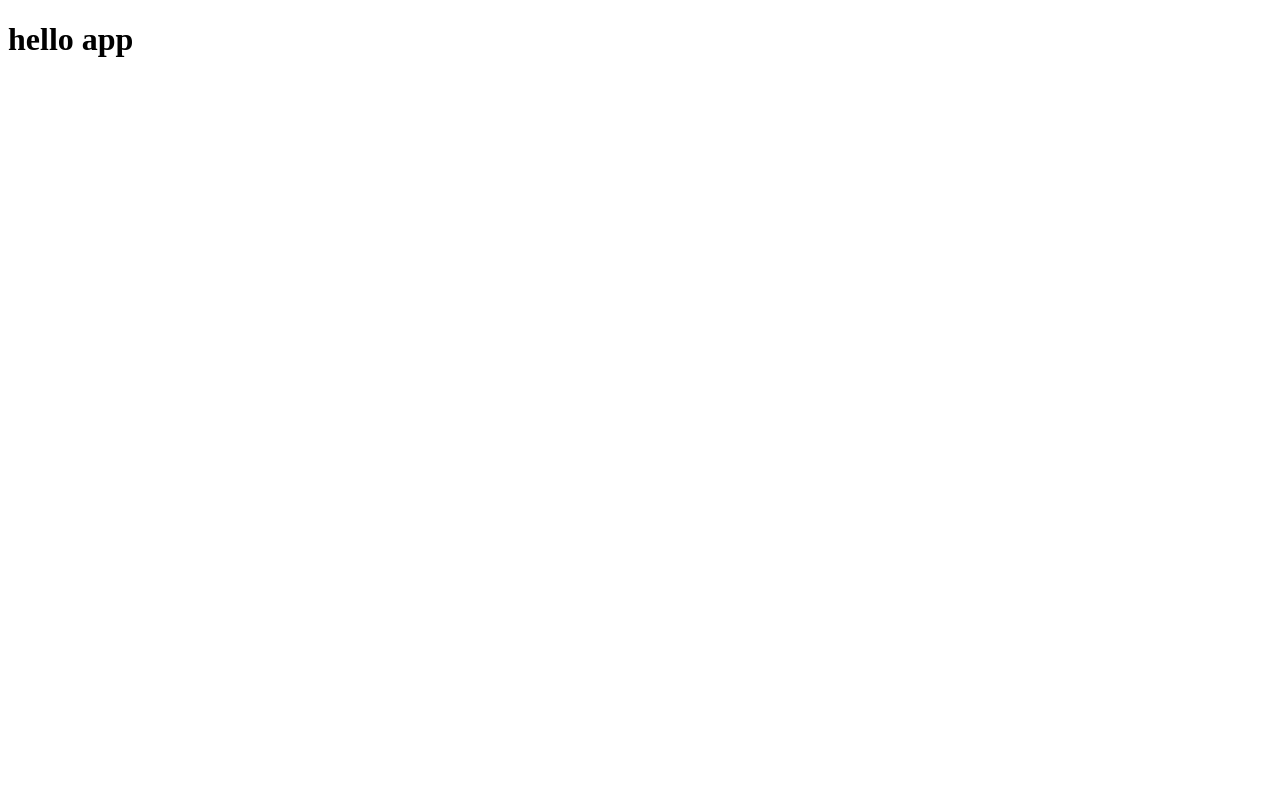
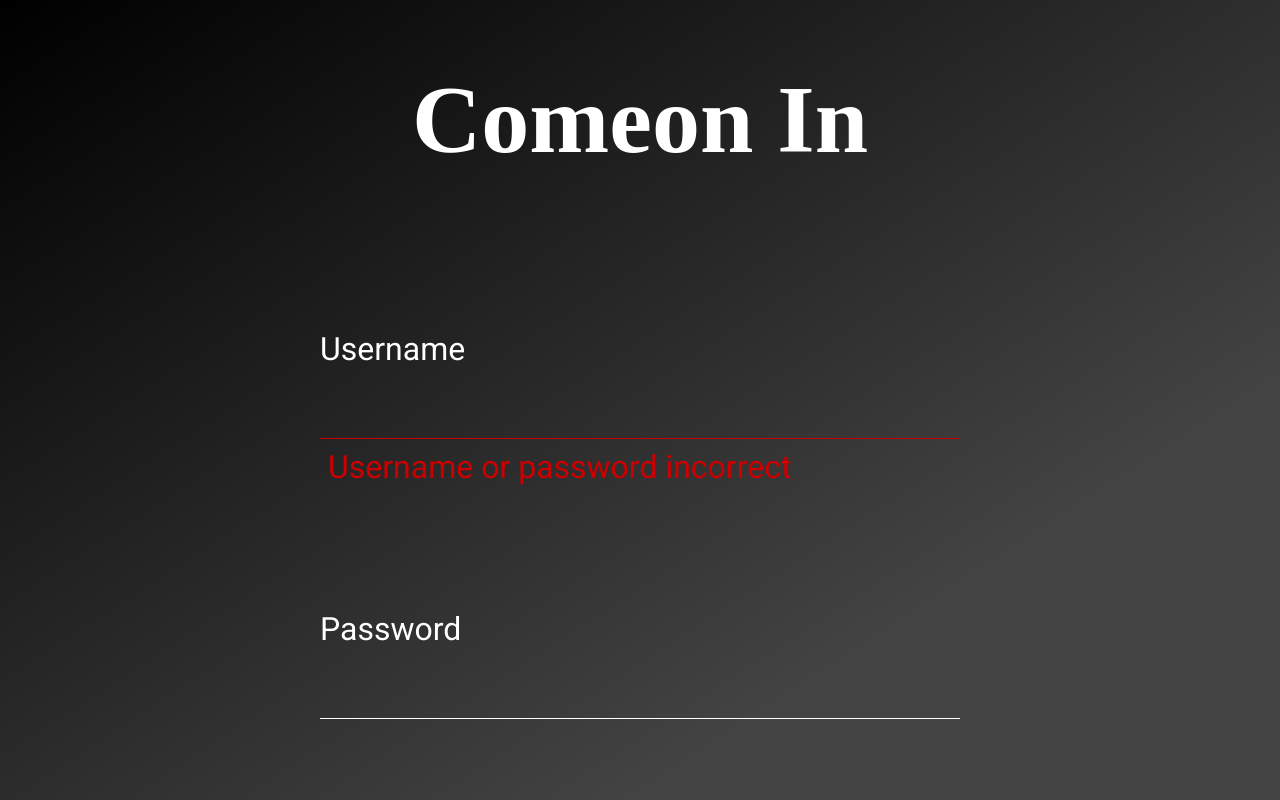
Before and after one commit to aimeedyki/comeon-in, a React app: page / in a window 1280 px wide. Built offline with nearby package versions, Linux system fonts and the light colour scheme; a web font is replaced by a local one.

Commit message:
create TextField component

```diff
--- /dev/null
+++ b/src/components/App.js
@@ -0,0 +1,15 @@
+import React from "react";
+
+import Login from './Login';
+
+import './App.scss';
+import './common/common-styles.scss';
+
+const App = () =>
+  <div className="app">
+    <div className="app__wrapper">
+      <Login />
+    </div>
+  </div>;
+
+export default App;
--- /dev/null
+++ b/src/components/App.scss
@@ -0,0 +1,18 @@
+@import './common/theme.scss';
+
+body {
+  font-family: 'Roboto', Arial, Helvetica, sans-serif;
+  margin: 0;
+}
+
+.app {
+  height: 100vh;
+  width: 100vw;
+  background-color: map-get($colors, dark-gradient);
+  background-image: $background-gradient;
+  color: map-get($colors, light );
+
+  &__wrapper {
+    height: 100%;
+  }
+}
--- /dev/null
+++ b/src/components/Login/Login.js
@@ -0,0 +1,29 @@
+import React from 'react';
+
+import TextField from '../common/TextField';
+
+import './Login.scss';
+
+const Login = () => {
+
+  return (
+    <div className="login">
+      <h1 className="co-logo">Comeon In</h1>
+      <form className="login__form">
+        <TextField
+          label="Username"
+          id="username"
+          onChange={()=>{console.log('i changed username')}}
+          error="Username or password incorrect"
+        />
+        <TextField
+          label="Password"
+          id="password"
+          onChange={()=>{console.log('i changed password')}}
+        />
+      </form>
+    </div>
+  )
+}
+
+export default Login;
--- /dev/null
+++ b/src/components/Login/Login.scss
@@ -0,0 +1,17 @@
+.login {
+  display:flex;
+  flex-direction: column;
+  justify-content: space-around;
+  align-items: center;
+  height: 100%;
+
+  &__form {
+    display: flex;
+    flex-direction: column;
+    justify-content: space-around;
+    align-items: center;
+    height: 60rem;
+    width: 40rem;
+
+  }
+}
--- /dev/null
+++ b/src/components/Login/index.js
@@ -0,0 +1,3 @@
+import Login from './Login';
+
+export default Login;
--- /dev/null
+++ b/src/components/common/Button/Button.scss
@@ -0,0 +1,3 @@
+.co-button {
+  border: 0.5rem green;
+}
--- /dev/null
+++ b/src/components/common/Button/index.js
@@ -0,0 +1,3 @@
+import Button from './Button';
+
+export default Button;
--- /dev/null
+++ b/src/components/common/TextField/TextField.js
@@ -0,0 +1,60 @@
+import React from 'react';
+import classNames from 'classnames';
+import PropTypes from 'prop-types';
+
+import './TextField.scss'
+
+const TextField = ({
+  className,
+  error,
+  id,
+  label,
+  onChange,
+  placeholder,
+  type,
+  value,
+  ...restProps
+}) => (
+    <label
+      htmlFor={id}
+      className={classNames(
+        className,
+        'text-field',
+        { 'text-field--error': error }
+      )}
+    >
+      <span className="text-field__label">{label}</span>
+      <span className=" text-field__input-wrapper">
+        <input
+          className="text-field__input"
+          id={id}
+          onChange={onChange}
+          placeholder={placeholder}
+          type={type}
+          value={value}
+          {...restProps}
+        />
+        <span className="text-field__border" />
+      </span>
+      <span
+        className={classNames({
+          'text-field__error-description': error
+        })}
+      >
+        {error}
+      </span>
+    </label>
+  );
+
+TextField.propTypes = {
+  className: PropTypes.string,
+  error: PropTypes.string,
+  id: PropTypes.string.isRequired,
+  label: PropTypes.string.isRequired,
+  onChange: PropTypes.string.isRequired,
+  placeholder: PropTypes.string,
+  type: PropTypes.string.isRequired,
+  value: PropTypes.string.isRequired
+};
+
+export default TextField;
--- /dev/null
+++ b/src/components/common/TextField/TextField.scss
@@ -0,0 +1,69 @@
+@import '../theme.scss';
+
+.text-field {
+  display: flex;
+  flex-flow: column nowrap;
+  width: 100%;
+  padding: 1rem 0 0.5rem;
+  position: relative;
+
+  &__label {
+    font-size: 2rem;
+    font-weight: 300;
+    color: map-get($colors, light);
+    margin-bottom: 0.25rem;
+  }
+
+  &__border {
+    position: absolute;
+    width: 100%;
+    border-bottom: 0.1rem solid map-get($colors, light);
+  }
+
+  &__wrapper {
+    display: flex;
+    align-items: center;
+    position: relative;
+    z-index: 1;
+  }
+
+  &__input {
+    width: 100%;
+    height: 4rem;
+    font-size: 2rem;
+    font-weight: 100;
+    line-height: 2.5rem;
+    color: map-get($colors, light-gray);
+    background: transparent;
+    outline: none;
+    border: none;
+    padding-left: 1rem;
+
+    &:focus, &:active {
+      & + .text-field__border {
+        border-bottom-color: map-get($colors, primary);
+      }
+    }
+  }
+
+  &__error-description {
+    position: absolute;
+    bottom: -3rem;
+    z-index: 0;
+    width: 100%;
+    padding: 0.5rem;
+    color: map-get($colors, error);
+    font-size: 2em;
+    font-weight: 500;
+  }
+
+  &--error {
+    & .text-field__border, & .text-field__input:focus, & .text-field__input:active {
+      border-bottom-color: map-get($colors, error);
+
+      & + .text-field__border {
+        border-bottom-color: map-get($colors, error);
+      }
+    }
+  }
+}
--- /dev/null
+++ b/src/components/common/TextField/index.js
@@ -0,0 +1,3 @@
+import TextField from './TextField';
+
+export default TextField;
--- /dev/null
+++ b/src/components/common/common-styles.scss
@@ -0,0 +1,5 @@
+.co-logo {
+  font-family: 'Eczar', serif;
+  font-weight: 700;
+  font-size: 6rem;
+}
--- /dev/null
+++ b/src/components/common/theme.scss
@@ -0,0 +1,10 @@
+$colors: (
+  dark-gradient:#000000,
+  dark: #333333,
+  error: #cc0000,
+  light-gray: #A9A9A9,
+  light: #fff,
+  primary: #397D02
+);
+
+$background-gradient: linear-gradient(147deg, #000000 0%, #434343 74%);
--- a/src/index.html
+++ b/src/index.html
@@ -3,6 +3,7 @@
 <head>
     <meta charset="utf-8">
     <title>Comeon In</title>
+    <link href="https://fonts.googleapis.com/css?family=Eczar:800|Roboto&display=swap" rel="stylesheet">
 </head>
 <body>
 <div id="root"></div>
--- a/src/index.js
+++ b/src/index.js
@@ -1,10 +1,6 @@
 import React from "react";
 import ReactDOM from "react-dom";
 
-const App = () =>
-  <div className="app">
-    <h1>hello app</h1>
-  </div>;
-
+import App from './components/App';
 
 ReactDOM.render(<App />, document.querySelector("#root"));
--- a/webpack.config.js
+++ b/webpack.config.js
@@ -1,4 +1,4 @@
-const HtmlWebPackPlugin = require("html-webpack-plugin");
+const HtmlWebPackPlugin = require('html-webpack-plugin');
 
 module.exports = {
   module: {
@@ -7,7 +7,7 @@ module.exports = {
         test: /\.(js|jsx)$/,
         exclude: /node_modules/,
         use: {
-          loader: "babel-loader"
+          loader: 'babel-loader'
         }
       },
       {
@@ -17,17 +17,21 @@ module.exports = {
             loader: "html-loader"
           }
         ]
-      }
+      },
+      {
+        test: /\.scss$/,
+        use: ['style-loader', 'css-loader', 'sass-loader']
+      },
     ]
   },
   plugins: [
     new HtmlWebPackPlugin({
-      template: "./src/index.html",
-      filename: "./index.html"
+      template: './src/index.html',
+      filename: './index.html'
     })
   ],
   devServer: {
-    inline:true,
+    inline: true,
     port: 3000
   }
 };
```
Also changed, not shown: package.json (+15 -2 lines), server/server.js (+30 -6 lines), src/components/common/Button/Button.js (added, +9 -0 lines), .eslintrc.json (added), 1 other file.
